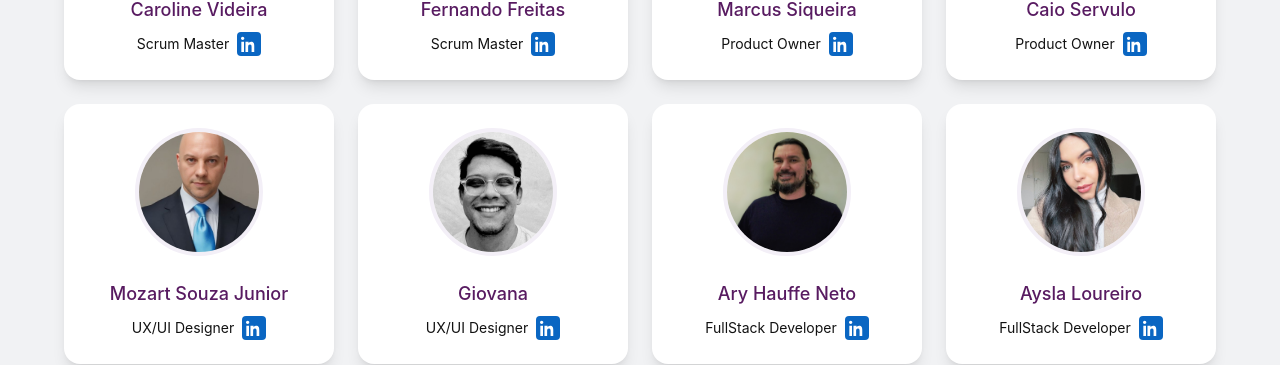
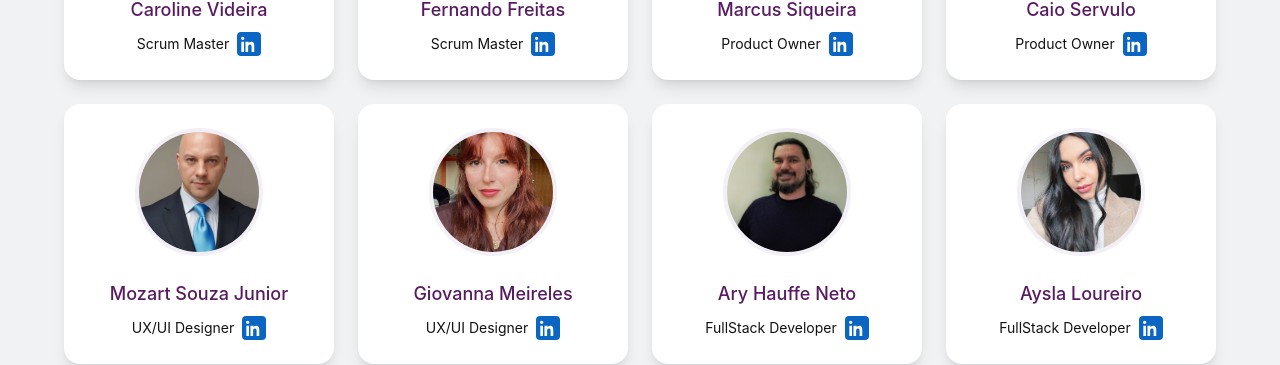
Before and after one commit to PipocaEU/home-react, a React (Vite) app: page / in a window 1280 px wide. Shown: the part 4273-4638 px from the top of the page. Built offline with nearby package versions, Linux system fonts and the light colour scheme.

Commit message:
fix: update team information

```diff
--- a/src/App.jsx
+++ b/src/App.jsx
@@ -22,6 +22,7 @@ import aysla from "./assets/team/aysla_profile.jpeg";
 import leandro from "./assets/team/leandro_profile.jpeg";
 import mozart from "./assets/team/mozart_profile.jpeg";
 import simone from "./assets/team/simone_profile.png";
+import giovanna from "./assets/team/giovanna_profile.jpeg";
 
 const team = [
   {
@@ -55,10 +56,11 @@ const team = [
     linkedin: "https://www.linkedin.com/in/mozartuxdesigner",
   },
   {
-    nome: "Giovana",
+    nome: "Giovanna Meireles",
     cargo: "UX/UI Designer",
-    foto: caio,
-    linkedin: "https://linkedin.com/in/mariana",
+    foto: giovanna,
+    linkedin:
+      "https://www.linkedin.com/in/giovanna-meireles182/?utm_source=share&utm_campaign=share_via&utm_content=profile&utm_medium=ios_app",
   },
   {
     nome: "Ary Hauffe Neto",
```
